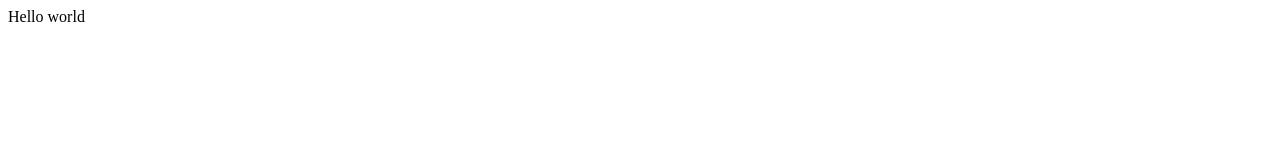
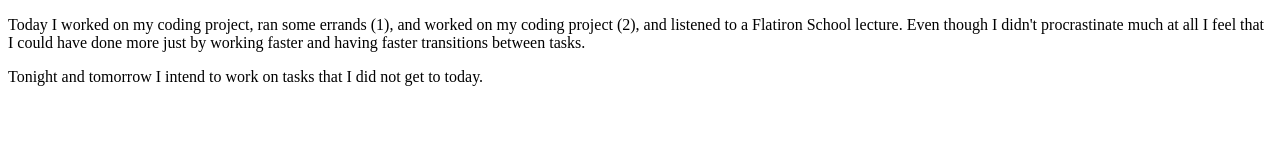
Before and after one commit to jtabb1/2021-10-08-Daily-Coding-Journal, a plain HTML site: page index.html in a window 1280 px wide. Drawn offline with Linux system fonts and the light colour scheme.

Commit message:
Report on what I did today and on my plans for tonight and tomorrow.

```diff
--- a/index.html
+++ b/index.html
@@ -7,7 +7,18 @@
     <link href="style.css" rel="stylesheet" type="text/css" />
   </head>
   <body>
-    Hello world
+
+    <p>
+      Today I worked on my coding project, ran some errands (1), and worked on my coding project (2), and listened to a Flatiron School
+      lecture.  Even though I didn't procrastinate much at all I feel
+      that I could have done more just by working faster and having faster
+      transitions between tasks.
+    </p>
+
+    <p>
+      Tonight and tomorrow I intend to work on tasks that I did not get to today.
+    </p>
+
     <script src="script.js"></script>
   </body>
 </html>
```
